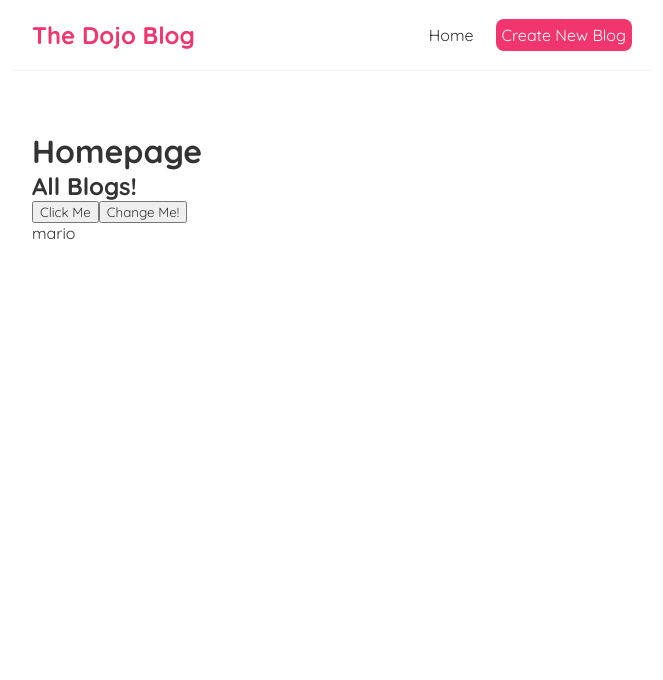
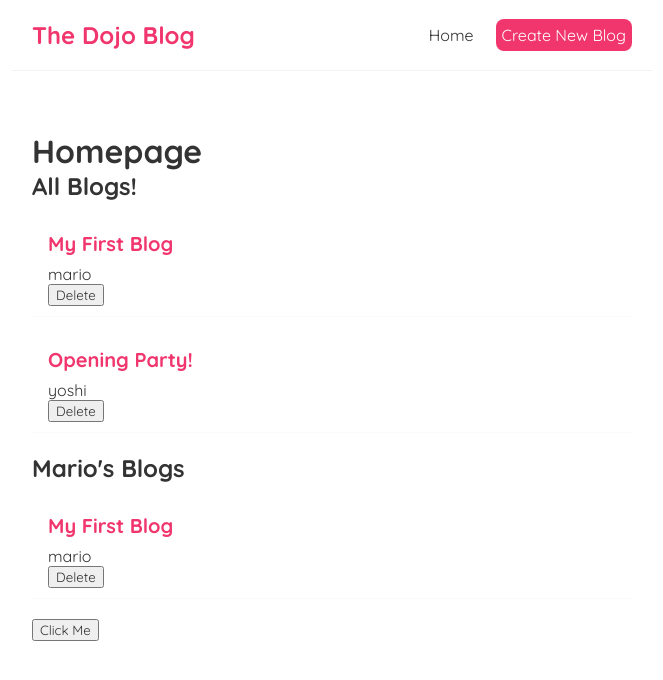
Before and after one commit to MrKrisssZ/ReactApp, a React (Create React App) app in the folder dojo-blog/: page / in a window 1280 px wide. Shown: the top 680 px of the page, without its empty margins (308-971 px from the left). Built offline with nearby package versions, Linux system fonts and the light colour scheme; data requests are answered from the project's data file.

Commit message:
Fetching Data with useEffect

```diff
--- a/dojo-blog/src/Home.js
+++ b/dojo-blog/src/Home.js
@@ -6,15 +6,14 @@
     // const [name, setName] = useState('kris')
     // const [age, setAge] = useState(25)
 
-    const [blogs, setBlogs] = useState([ ])
-    const [name, setName] = useState('mario')
+    const [blogs, setBlogs] = useState(null)
     const handleClick = (name, e) => {
 
-        setBlogs([
-            { title: 'My new website', body: 'lorem ipsum...', author: 'mario', id: 1 },
-            { title: 'Welcome party!', body: 'lorem ipsum...', author: 'yoshi', id: 2 },
-            { title: 'Web dev top tips', body: 'lorem ipsum...', author: 'mario', id: 3 }
-        ])
+        // setBlogs([
+        //     { title: 'My new website', body: 'lorem ipsum...', author: 'mario', id: 1 },
+        //     { title: 'Welcome party!', body: 'lorem ipsum...', author: 'yoshi', id: 2 },
+        //     { title: 'Web dev top tips', body: 'lorem ipsum...', author: 'mario', id: 3 }
+        // ])
         console.log('Hello! ' + name, e.target)
     }
     const handleDelete = (id) => {
@@ -24,9 +23,8 @@
 
     // the second argument is an empty array which means the function inside will only run once after the initial render. It controls when the function inside runs
     useEffect(() => {
-        console.log('useEffect runs')
-        console.log(name)
-    }, [name])
+        fetch('http://localhost:8000/blogs').then((res) => {return res.json()}).then((data) => setBlogs(data))
+    }, [])
 
 
     // key property is something that react uses to keep track of each item in the dom, otherwise react can not distinguise items and it must be unique
@@ -35,11 +33,9 @@
         // function inside the map called return back function.
         <div className="home">
             <h1>Homepage</h1>
-            <BlogList blogs={blogs} title='All Blogs!' handleDelete={handleDelete}></BlogList>
-            {/* <BlogList blogs={blogs.filter((blog) => blog.author === 'mario')} title="Mario's Blogs" handleDelete={handleDelete}></BlogList> */}
+            {blogs && <BlogList blogs={blogs} title='All Blogs!' handleDelete={handleDelete}></BlogList>}
+            {blogs &&<BlogList blogs={blogs.filter((blog) => blog.author === 'mario')} title="Mario's Blogs" handleDelete={handleDelete}></BlogList>}
             <button onClick={(e) => handleClick('kris', e)}>Click Me</button>
-            <button onClick={() => setName('yesheng')}>Change Me!</button>
-            <p>{name}</p>
         </div>
     );
 }
```
